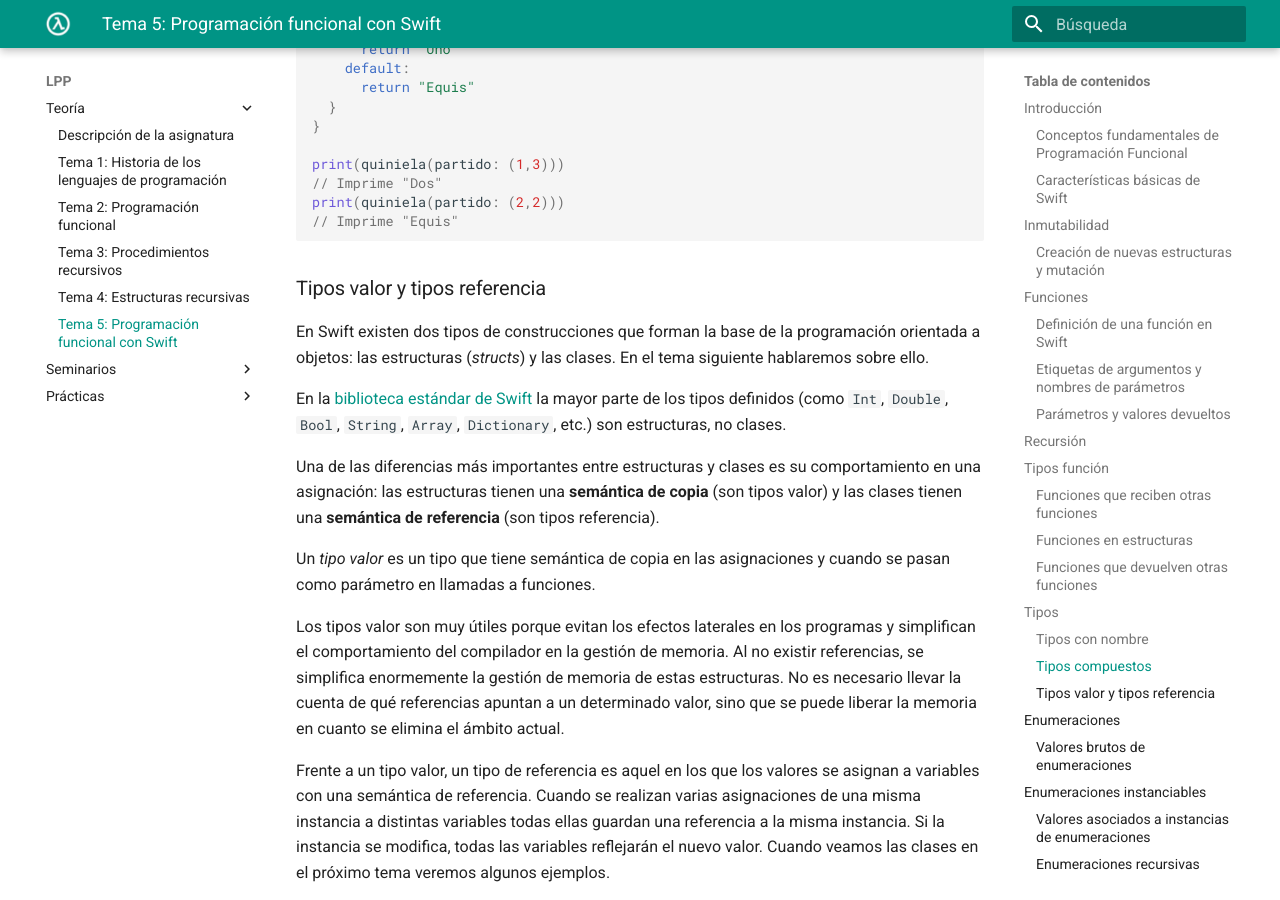
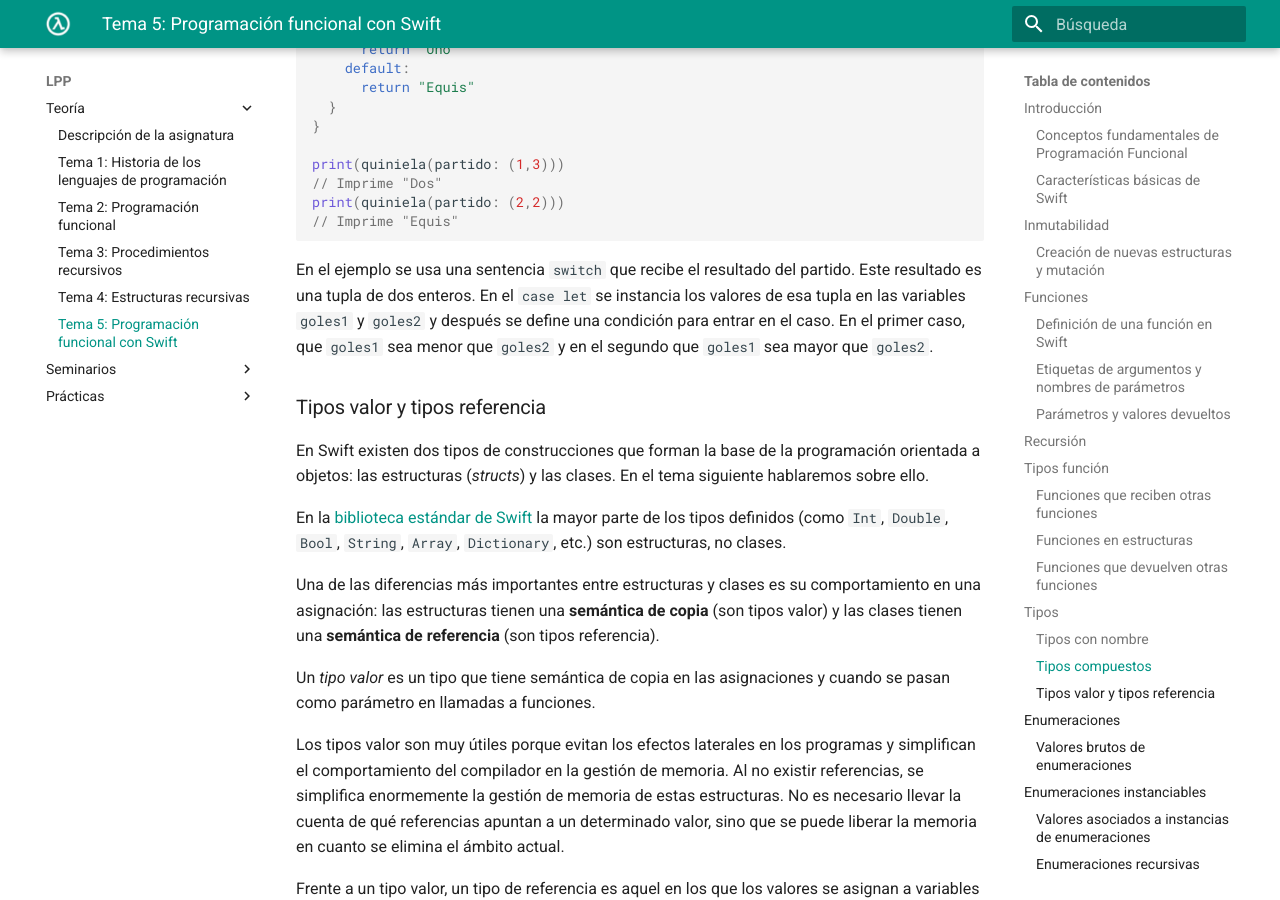
Before and after one commit to domingogallardo/apuntes-lpp, an MkDocs documentation site: the page built from docs/teoria/tema05-programacion-funcional-swift/tema05-programacion-funcional-swift.md, in a window 1280 px wide and 900 px high, scrolled down 15366 px. Built offline with MkDocs 1.6.1 and Material for MkDocs 9.7.7, drawn with Linux system fonts in a browser that asks for light colours; some of the changed text lies outside the part shown.

````diff
--- a/docs/teoria/tema05-programacion-funcional-swift/tema05-programacion-funcional-swift.md
+++ b/docs/teoria/tema05-programacion-funcional-swift/tema05-programacion-funcional-swift.md
@@ -842,6 +842,12 @@ print(quiniela(partido: (2,2)))
 // Imprime "Equis"
 ```
 
+En el ejemplo se usa una sentencia `switch` que recibe el resultado
+del partido. Este resultado es una tupla de dos enteros. En el `case
+let` se instancia los valores de esa tupla en las variables `goles1` y
+`goles2` y después se define una condición para entrar en el caso. En
+el primer caso, que `goles1` sea menor que `goles2` y en el segundo
+que `goles1` sea mayor que `goles2`.
 
 ### Tipos valor y tipos referencia
 
````
Also changed, not shown: other parts of docs/teoria/tema05-programacion-funcional-swift/tema05-programacion-funcional-swift.md (+1 -1 lines), notas-clase/semana08/semana08.md (+52 -31 lines).
